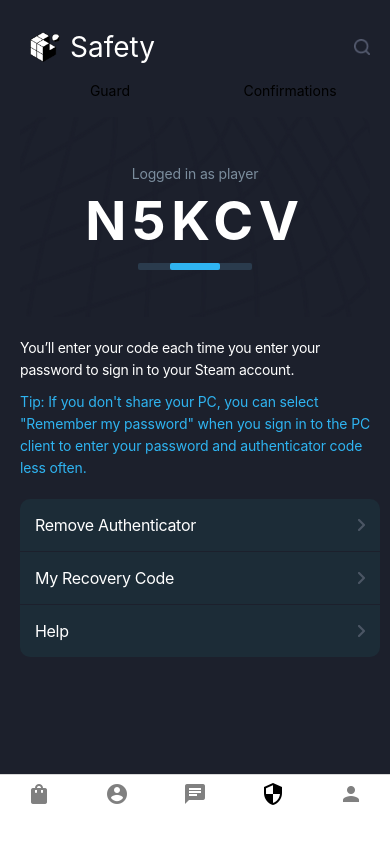
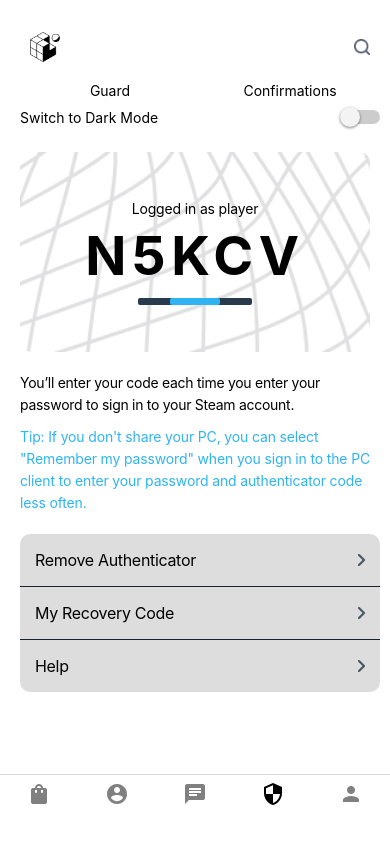
Before and after one commit to vt231kso/MobileLabsRN2025lab2, a React Native app: screen /Safety in a window 390 px wide. Built offline with nearby package versions, Linux system fonts and the light colour scheme.

Commit message:
Add changing of theme to safety

```diff
--- a/screens/safety.js
+++ b/screens/safety.js
@@ -1,10 +1,17 @@
 import React, { useState } from "react";
-import { View, Text, ImageBackground, StyleSheet, Image, TouchableOpacity } from "react-native";
+import { View, Text, ImageBackground, StyleSheet, Image, TouchableOpacity, Switch } from "react-native";
 import Header from "../components/header";
 import Tabs from "../components/tabs";
+import { useTheme } from "../components/ThemeContext"; // Імпортуємо контекст теми
 
 export default function Safety() {
+  const { theme, toggleTheme } = useTheme(); // Використовуємо useTheme для доступу до теми та функції її зміни
   const [activeTab, setActiveTab] = useState("safety");
+
+  const isDark = theme === "dark"; // Перевіряємо, чи темна тема
+
+  const styles = getStyles(isDark);
+
   const tabs = [
     { id: "chats", label: "Guard" },
     { id: "friends", label: "Confirmations" },
@@ -16,7 +23,16 @@
         <Header title="Safety" />
         <Tabs activeTab={activeTab} setActiveTab={setActiveTab} tabs={tabs} />
 
-        {/* Картинка */}
+        <View style={styles.themeContainer}>
+          <Text style={styles.themeButtonText}>Switch to {isDark ? "Light" : "Dark"} Mode</Text>
+          <Switch
+            value={isDark}
+            onValueChange={toggleTheme} // Викликаємо toggleTheme для зміни теми
+            trackColor={{ false: "#CCCCCC", true: "#303649" }}
+            thumbColor={isDark ? "#f4f3f4" : "#f4f3f4"}
+          />
+        </View>
+
         <ImageBackground
           source={require("../assets/Stroke 1.png")}
           style={styles.imageBackground}
@@ -29,9 +45,6 @@
           </View>
         </ImageBackground>
 
-
-
-
         <Text style={styles.textsmth}>
           You’ll enter your code each time you enter your password to sign in to your Steam account.
         </Text>
@@ -39,7 +52,6 @@
           Tip: If you don't share your PC, you can select "Remember my password" when you sign in to the PC client to enter your password and authenticator code less often.
         </Text>
 
-        {/* Кнопки */}
         <View style={styles.buttons}>
           <TouchableOpacity style={[styles.button, styles.firstButton]}>
             <Text style={styles.btnText}>Remove Authenticator</Text>
@@ -59,9 +71,9 @@
   );
 }
 
-const styles = StyleSheet.create({
+const getStyles = (isDark) => StyleSheet.create({
   container: {
-    backgroundColor: "#1C202C",
+    backgroundColor: isDark ? "#1C202C" : "#FFFFFF",
     flex: 1,
   },
   content: {
@@ -69,6 +81,15 @@
     marginLeft: 20,
     flex: 1,
     marginRight: 10,
+  },
+  themeContainer: {
+    flexDirection: "row",
+    alignItems: "center",
+    justifyContent: "space-between",
+    marginBottom: 15,
+  },
+  themeButtonText: {
+    color: isDark ? "white" : "black",
   },
   imageBackground: {
     width: 350,
@@ -80,7 +101,7 @@
     overflow: "hidden",
   },
   text: {
-    color: "#7B8D9D",
+    color: isDark ? "#7B8D9D" : "black",
     textAlign: "center",
     fontSize: 14,
     lineHeight: 18,
@@ -89,15 +110,15 @@
   },
   textOther: {
     textAlign: "center",
-    color: "white",
+    color: isDark ? "white" : "black",
     fontSize: 54,
     letterSpacing: 5.52,
     fontWeight: "700",
     marginTop: 5,
   },
   statusBar: {
-    height: 7, // Висота статус-бару
-    backgroundColor: "#2A3B4D", // Тло статус-бару
+    height: 7,
+    backgroundColor: "#2A3B4D",
     marginTop: 10,
     borderRadius: 2,
     width: 114,
@@ -105,12 +126,12 @@
   },
   indicator: {
     height: 7,
-    width: 50, // Ширина індикатора
-    backgroundColor: "#2FB4F1", // Синій індикатор
+    width: 50,
+    backgroundColor: "#2FB4F1",
     borderRadius: 2,
   },
   textsmth: {
-    color: "white",
+    color: isDark ? "white" : "black",
     fontSize: 14,
     lineHeight: 22,
     fontWeight: "400",
@@ -129,7 +150,7 @@
     marginTop: 20,
   },
   button: {
-    backgroundColor: "#1c2c37",
+    backgroundColor: isDark ? "#1c2c37" : "#DDDDDD",
     padding: 15,
     flexDirection: "row",
     justifyContent: "space-between",
@@ -147,7 +168,7 @@
     borderBottomWidth: 0,
   },
   btnText: {
-    color: "white",
+    color: isDark ? "white" : "black",
     fontSize: 16,
     fontWeight: "400",
     letterSpacing: -0.32,
```
